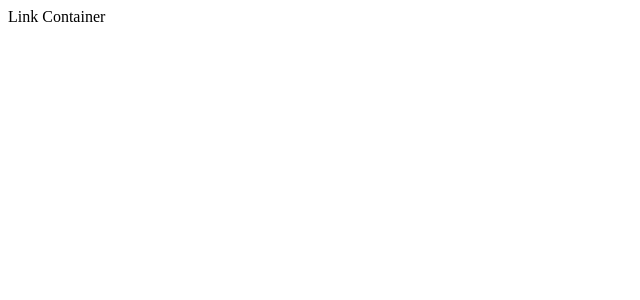
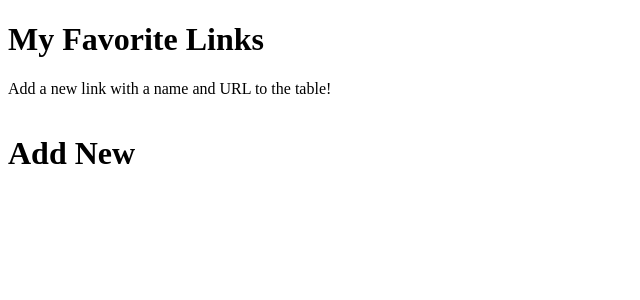
Before and after one commit to shwarzbergzelda/favlinks, a React (Vite) app: page / in a window 1280 px wide. Shown: the top 300 px of the page, without its empty margins (0-640 px from the left). Built offline with nearby package versions, Linux system fonts and the light colour scheme.

Commit message:
render initial LinkContainer with Form and Table components

```diff
--- a/src/components/LinkContainer.jsx
+++ b/src/components/LinkContainer.jsx
@@ -1,7 +1,14 @@
+import Table from "./Table"
+import Form from "./Form"
+
 function LinkContainer() {
     return (
         <div>
-            Link Container
+            <h1>My Favorite Links</h1>
+            <p>Add a new link with a name and URL to the table!</p>
+            <Table />
+            <h1>Add New</h1>
+            <Form />
         </div>
     )
 }
```
